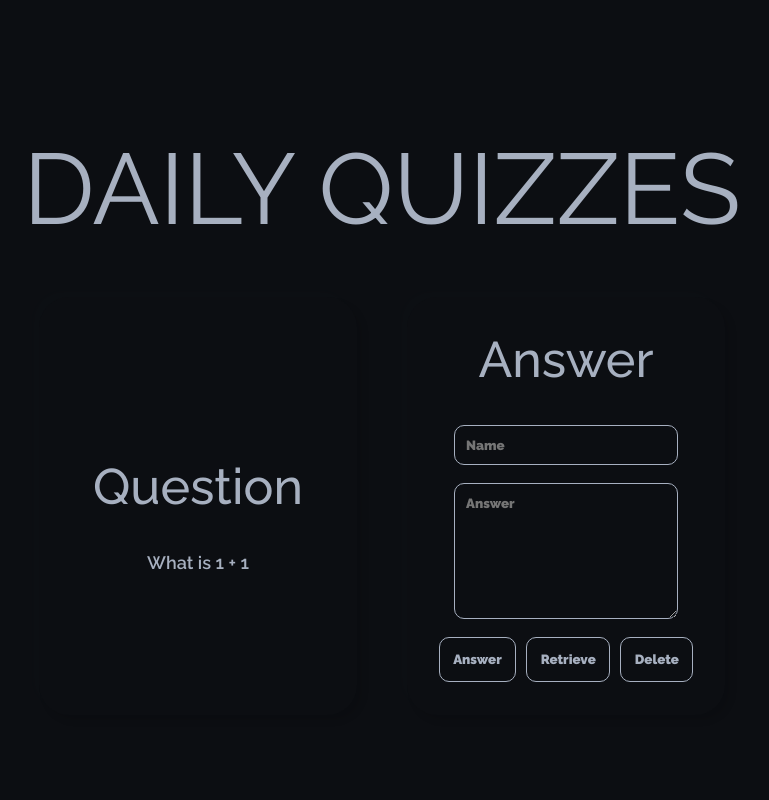
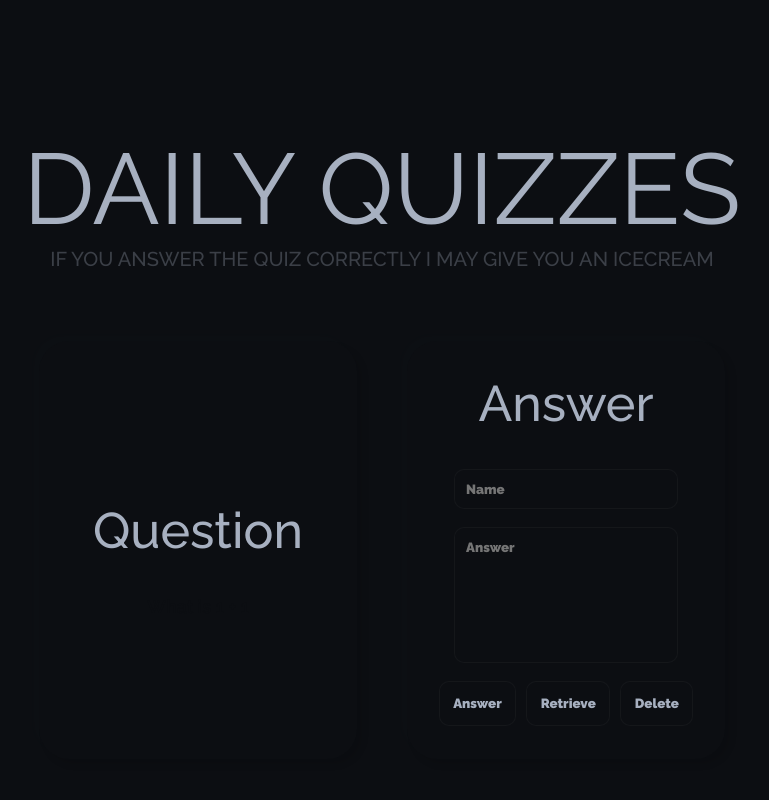
Before and after one commit to Deuxide/Webiste, a website with bundled scripts: page index.html in a window 1280 px wide. Shown: the part 600-1400 px from the top of the page, without its empty margins (258-1027 px from the left). Built offline with nearby package versions, Linux system fonts and the light colour scheme.

Commit message:
Initial commit with project structure and assets

```diff
--- a/CSS/games.css
+++ b/CSS/games.css
@@ -169,8 +169,8 @@
 
 .gamescard a:hover {
 
-    padding: 15px;
-    border-radius: 15px;
+    padding-right: 15px;
+    padding-left: 15px;
     cursor: pointer;
 
 }
--- a/CSS/quizzes.css
+++ b/CSS/quizzes.css
@@ -8,6 +8,15 @@
     margin-top: 125px;
     margin-bottom: 0px;
     text-align: center;
+
+}
+
+#quizzes p {
+
+    font-size: 20px;
+    font-weight: 500;
+    margin-top: 0px;
+    opacity: 0.3;
 
 }
 
@@ -26,7 +35,16 @@
     background-color: var(--colors);
     border-radius: 30px;
     box-shadow: 6px 6px 6px rgba(0, 0, 0, 0.1), -6px -6px 6px rgba(206, 217, 235, 0.01);
+    transition: 0.4s;
 
+}
+
+.qcont:hover {
+    transform: translateY(-5px);
+}
+
+.qcont:hover span {
+    color: var(--colorp);
 }
 
 .qcont h1 {
@@ -39,6 +57,8 @@
 
 .qcont span {
     font-weight: 600;
+    color: var(--colors);
+    transition: 0.4s;
 }
 
 .qcont div {
@@ -62,7 +82,7 @@
     outline: none;
     border-style: solid;
     border-width: 1.5px;
-    border-color: var(--colorp);
+    border-color: #ffffff09;
     transition: 0.3s;
 }
 
@@ -76,13 +96,13 @@
 }
 
 #addbtn:hover {
-    border-color: var(--colora);
-    color: var(--colora);
+    border-color: #38ca50;
+    color: #38ca50;
 }
 
 #retbtn:hover {
-    border-color: #38ca50;
-    color: #38ca50;
+    border-color: #e0c320;
+    color: #e0c320;
 }
 
 #delbtn:hover {
@@ -101,7 +121,7 @@
     outline: none;
     border-style: solid;
     border-width: 1.5px;
-    border-color: var(--colorp);
+    border-color: #ffffff09;
     transition: 0.3s;
 }
 
@@ -110,11 +130,15 @@
     padding: 0.6rem;
     border-radius: 10px;
     background-color: var(--colors);
+    resize: none;
 
     outline: none;
     border-style: solid;
     border-width: 1.5px;
-    border-color: var(--colorp);
+    border-color: #ffffff09;
     transition: 0.3s;
 }
+
+.qcont input:hover, .qcont textarea:hover {
+    border-color: var(--colora);
 }
--- a/index.html
+++ b/index.html
@@ -38,8 +38,8 @@
             </label>
 
             <a class="home-link" href="#">Deuxite</a>
+            <a href="#quizzes">quizzes</a>
             <a href="#games">games</a>
-            <a href="#quizzes">quizzes</a>
             <a href="#socials">socials</a>
             <a id="login" href="#">stats</a>
 
@@ -103,7 +103,9 @@
 
         <!--QUIZIZ:SNPAODWD-->
 
-        <div id="quizzes">daily quizzes</div>
+        <div id="quizzes">daily quizzes
+            <p>if you answer the quiz correctly i may give you an icecream</p>
+        </div>
 
         <div class="sub-pages">
 
```
